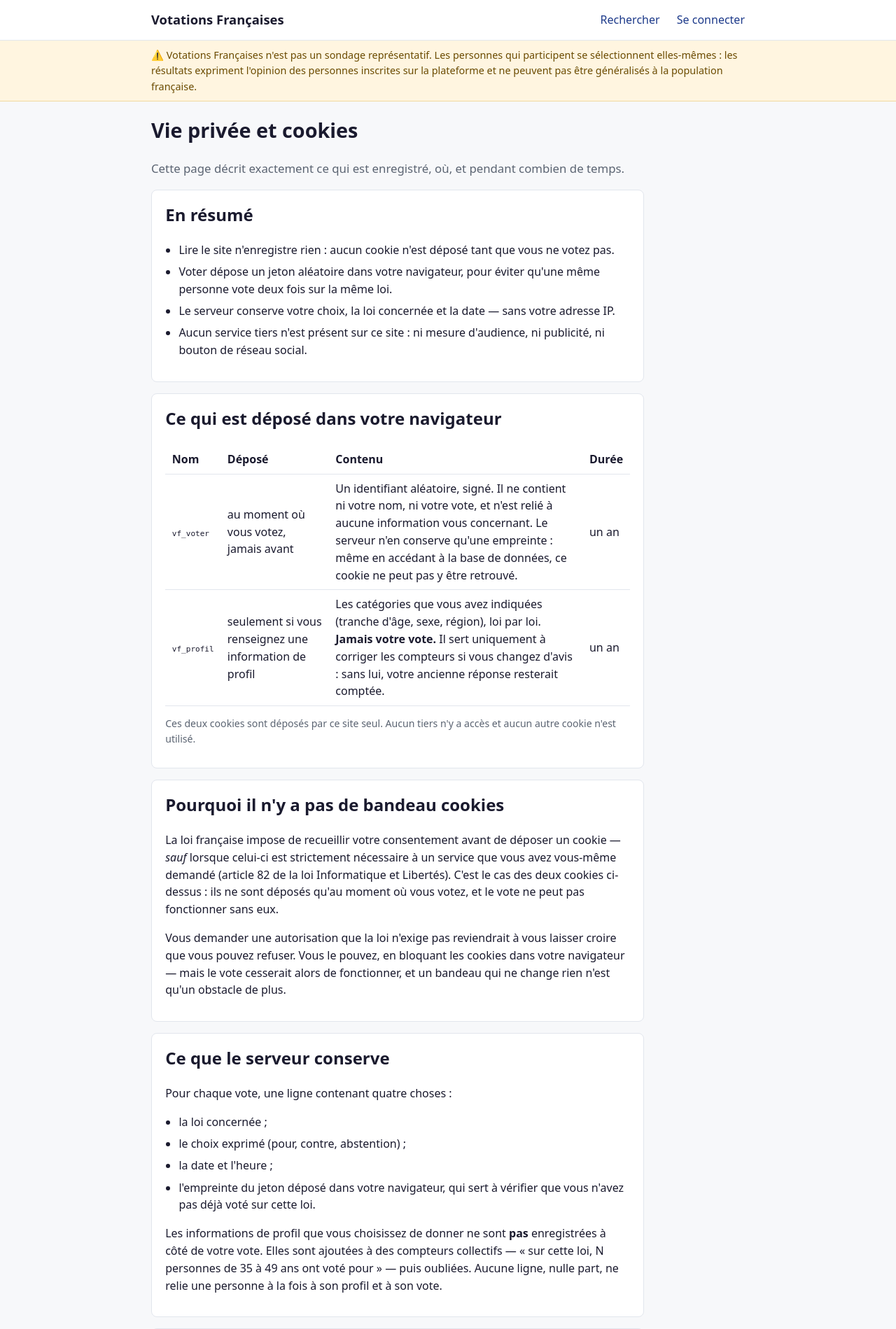
After one commit to Arzenon/votations, a FastAPI app: page /vie-privee in a window 1280 px wide. The commit adds this page. Shown: the top 1899 px of the page at 70% size. Run offline with FastAPI, Linux system fonts and the light colour scheme.

Commit message:
Information pages

```diff
--- a/app/static/styles.css
+++ b/app/static/styles.css
@@ -245,3 +245,14 @@ table.revisions td { vertical-align: top; }
 .danger-zone h2 { margin-top: 0; font-size: 1.05rem; }
 .confirm-actions { display: flex; gap: 0.75rem; align-items: center; margin-top: 1.5rem; }
 .button.secondary { background: #fff; color: var(--ink); border: 1px solid var(--line); }
+
+/* Legal pages: long prose, read once, so a comfortable measure matters more
+   than density. `.unfilled` marks a mandatory field nobody has filled in — it
+   has to look wrong, because a plausible-looking placeholder would be worse. */
+.legal { max-width: 44rem; }
+.legal ul { padding-left: 1.2rem; }
+.legal li { margin-bottom: 0.4rem; }
+.legal .lede { font-size: 1.05rem; color: var(--muted); }
+.legal table code { font-size: 0.85em; }
+.unfilled { color: var(--against); font-style: italic; }
+.footer-links { display: flex; flex-wrap: wrap; gap: 0.5rem 1.25rem; }
--- a/app/templates/base.html
+++ b/app/templates/base.html
@@ -40,7 +40,11 @@
   <footer class="site-footer">
     <div class="container">
       <p>Données publiées en accès libre, anonymisées.</p>
-      <p><a href="/connexion">À propos de l'authentification</a></p>
+      <p class="footer-links">
+        <a href="/connexion">À propos de l'authentification</a>
+        <a href="/vie-privee">Vie privée et cookies</a>
+        <a href="/mentions-legales">Mentions légales</a>
+      </p>
     </div>
   </footer>
 </body>
--- /dev/null
+++ b/app/templates/vie_privee.html
@@ -0,0 +1,161 @@
+{% extends "base.html" %}
+{% block title %}Vie privée et cookies — Votations Françaises{% endblock %}
+{% block description %}Ce que Votations Françaises enregistre sur votre appareil et sur ses serveurs, et ce qu'il n'enregistre pas.{% endblock %}
+{% block content %}
+{# Écrite pour être vérifiable plutôt que rassurante : chaque affirmation ici
+   correspond à quelque chose qu'un lecteur peut retrouver dans le code ou dans
+   l'export en accès libre. D'où l'absence de formules du type « nous respectons
+   votre vie privée » : elles ne s'observent pas. #}
+<article class="law legal">
+  <h1>Vie privée et cookies</h1>
+
+  <p class="lede">
+    Cette page décrit exactement ce qui est enregistré, où, et pendant combien de
+    temps.
+  </p>
+
+  <section class="block">
+    <h2>En résumé</h2>
+    <ul>
+      <li>Lire le site n'enregistre rien : aucun cookie n'est déposé tant que vous ne votez pas.</li>
+      <li>Voter dépose un jeton aléatoire dans votre navigateur, pour éviter qu'une même personne vote deux fois sur la même loi.</li>
+      <li>Le serveur conserve votre choix, la loi concernée et la date — sans votre adresse IP.</li>
+      <li>Aucun service tiers n'est présent sur ce site : ni mesure d'audience, ni publicité, ni bouton de réseau social.</li>
+    </ul>
+  </section>
+
+  <section class="block">
+    <h2>Ce qui est déposé dans votre navigateur</h2>
+    <div class="table-scroll">
+      <table class="evolution">
+        <thead>
+          <tr><th>Nom</th><th>Déposé</th><th>Contenu</th><th>Durée</th></tr>
+        </thead>
+        <tbody>
+          <tr>
+            <td><code>vf_voter</code></td>
+            <td>au moment où vous votez, jamais avant</td>
+            <td>
+              Un identifiant aléatoire, signé. Il ne contient ni votre nom, ni
+              votre vote, et n'est relié à aucune information vous concernant. Le
+              serveur n'en conserve qu'une empreinte : même en accédant à la base
+              de données, ce cookie ne peut pas y être retrouvé.
+            </td>
+            <td>un an</td>
+          </tr>
+          <tr>
+            <td><code>vf_profil</code></td>
+            <td>seulement si vous renseignez une information de profil</td>
+            <td>
+              Les catégories que vous avez indiquées (tranche d'âge, sexe,
+              région), loi par loi. <strong>Jamais votre vote.</strong> Il sert
+              uniquement à corriger les compteurs si vous changez d'avis : sans
+              lui, votre ancienne réponse resterait comptée.
+            </td>
+            <td>un an</td>
+          </tr>
+        </tbody>
+      </table>
+    </div>
+    <p class="meta">
+      Ces deux cookies sont déposés par ce site seul. Aucun tiers n'y a accès et
+      aucun autre cookie n'est utilisé.
+    </p>
+  </section>
+
+  <section class="block">
+    <h2>Pourquoi il n'y a pas de bandeau cookies</h2>
+    <p>
+      La loi française impose de recueillir votre consentement avant de déposer un
+      cookie — <em>sauf</em> lorsque celui-ci est strictement nécessaire à un
+      service que vous avez vous-même demandé (article 82 de la loi Informatique
+      et Libertés). C'est le cas des deux cookies ci-dessus : ils ne sont déposés
+      qu'au moment où vous votez, et le vote ne peut pas fonctionner sans eux.
+    </p>
+    <p>
+      Vous demander une autorisation que la loi n'exige pas reviendrait à vous
+      laisser croire que vous pouvez refuser. Vous le pouvez, en bloquant les
+      cookies dans votre navigateur — mais le vote cesserait alors de fonctionner,
+      et un bandeau qui ne change rien n'est qu'un obstacle de plus.
+    </p>
+  </section>
+
+  <section class="block">
+    <h2>Ce que le serveur conserve</h2>
+    <p>Pour chaque vote, une ligne contenant quatre choses :</p>
+    <ul>
+      <li>la loi concernée ;</li>
+      <li>le choix exprimé (pour, contre, abstention) ;</li>
+      <li>la date et l'heure ;</li>
+      <li>l'empreinte du jeton déposé dans votre navigateur, qui sert à vérifier que vous n'avez pas déjà voté sur cette loi.</li>
+    </ul>
+    <p>
+      Les informations de profil que vous choisissez de donner ne sont
+      <strong>pas</strong> enregistrées à côté de votre vote. Elles sont ajoutées à
+      des compteurs collectifs — « sur cette loi, N personnes de 35 à 49 ans ont
+      voté pour » — puis oubliées. Aucune ligne, nulle part, ne relie une personne
+      à la fois à son profil et à son vote.
+    </p>
+  </section>
+
+  <section class="block">
+    <h2>Ce qui n'est pas collecté</h2>
+    <ul>
+      <li>Aucune création de compte, aucune adresse électronique, aucun nom.</li>
+      <li>Aucune adresse IP dans les journaux : ils sont désactivés des deux côtés, précisément parce qu'ils associeraient une adresse à l'heure d'un vote.</li>
+      <li>Aucune mesure d'audience, aucun traceur publicitaire, aucune ressource chargée depuis un autre domaine.</li>
+      <li>Aucune donnée de navigation ni de localisation.</li>
+    </ul>
+    <p class="meta">
+      Votre adresse est lue le temps d'une requête, en mémoire seulement, pour
+      limiter le nombre de votes envoyés depuis une même connexion en quelques
+      minutes. Elle n'est jamais écrite sur disque et disparaît au redémarrage.
+    </p>
+  </section>
+
+  <section class="block">
+    <h2>Ce qui est publié</h2>
+    <p>
+      Les résultats de chaque votation sont téléchargeables en accès libre : la
+      loi, le choix, et un horodatage arrondi. Aucun identifiant, aucune ligne
+      permettant de reconnaître une personne. En dessous d'un certain nombre de
+      votes, l'horodatage est retiré et les répartitions par profil ne sont pas
+      affichées — publier une répartition sur trop peu de personnes reviendrait à
+      les désigner.
+    </p>
+  </section>
+
+  <section class="block">
+    <h2>Vos droits, et leur limite</h2>
+    <p>
+      Le règlement européen vous donne un droit d'accès, de rectification et
+      d'effacement sur les données qui vous concernent. Ici, ce droit se heurte à
+      la conception même du site : rien ne permet de relier un vote à une
+      personne, y compris pour nous. Nous ne pouvons donc ni vous montrer « vos »
+      votes, ni les supprimer individuellement — non par refus, mais parce que
+      l'information qui le permettrait n'existe pas.
+    </p>
+    <p>
+      Ce que vous pouvez faire : effacer les cookies de ce site dans votre
+      navigateur. Le lien entre votre appareil et les votes déjà exprimés
+      disparaît alors définitivement. Ces votes restent comptés — ils ne peuvent
+      plus être retrouvés — et vous pourrez voter à nouveau sur les votations
+      encore ouvertes.
+    </p>
+    <p>
+      Si vous estimez que ce traitement ne respecte pas vos droits, vous pouvez
+      saisir la <a href="https://www.cnil.fr/fr/plaintes" rel="noopener noreferrer" target="_blank">CNIL</a>.
+    </p>
+  </section>
+
+  <section class="block">
+    <h2>Nous écrire</h2>
+    {% if contact_email %}
+    <p>Pour toute question sur cette page : <a href="mailto:{{ contact_email }}">{{ contact_email }}</a>.</p>
+    {% else %}
+    <p class="unfilled">Aucune adresse de contact n'est renseignée pour le moment.</p>
+    {% endif %}
+    <p class="meta"><a href="/mentions-legales">Mentions légales</a></p>
+  </section>
+</article>
+{% endblock %}
```
Also changed, not shown: DEPLOY.md (+30 -0 lines), app/config.py (+12 -0 lines), app/routes/public.py (+35 -1 lines), app/templates/mentions_legales.html (added, +127 -0 lines), tests/test_review_fixes.py (+58 -0 lines), 1 other file.
